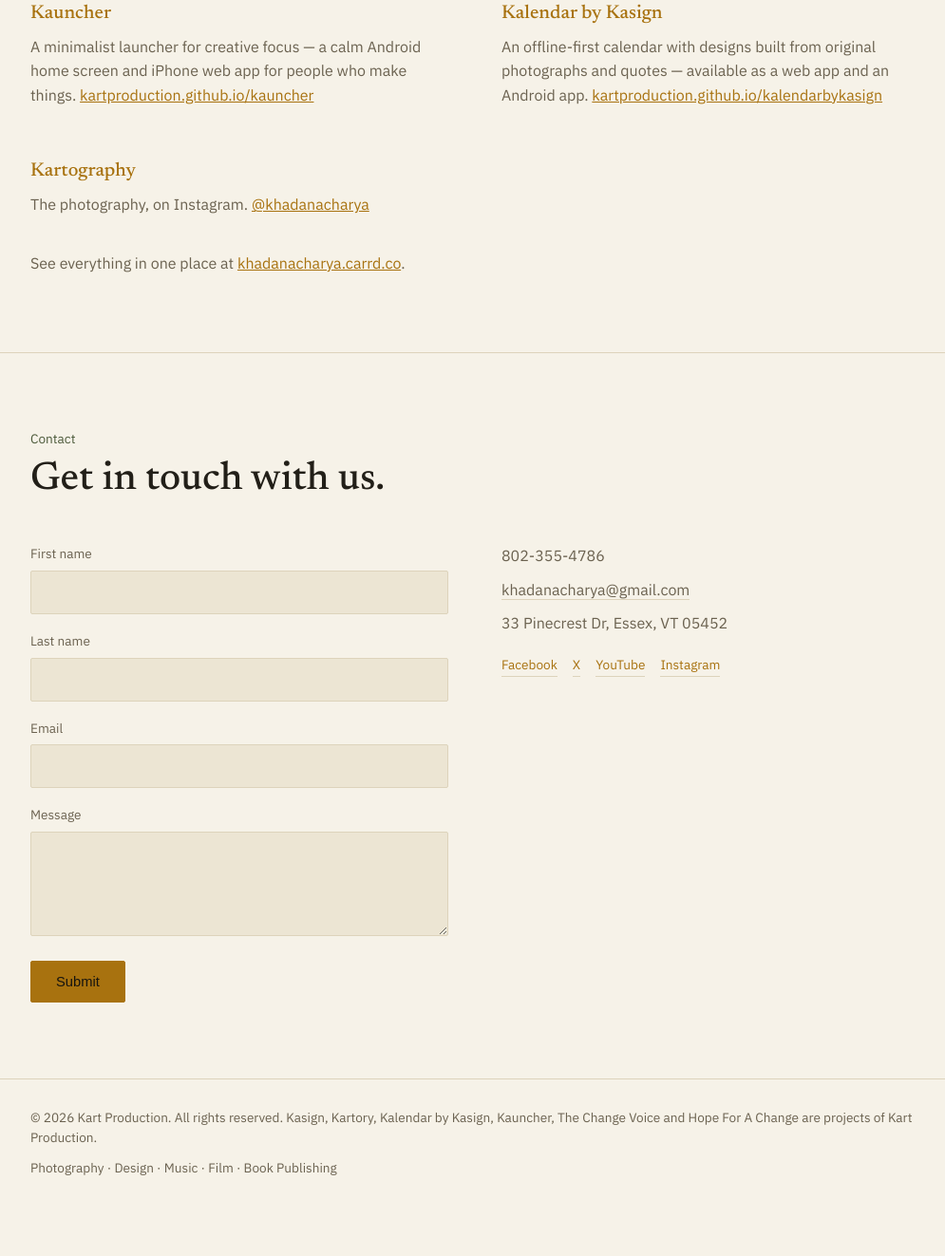
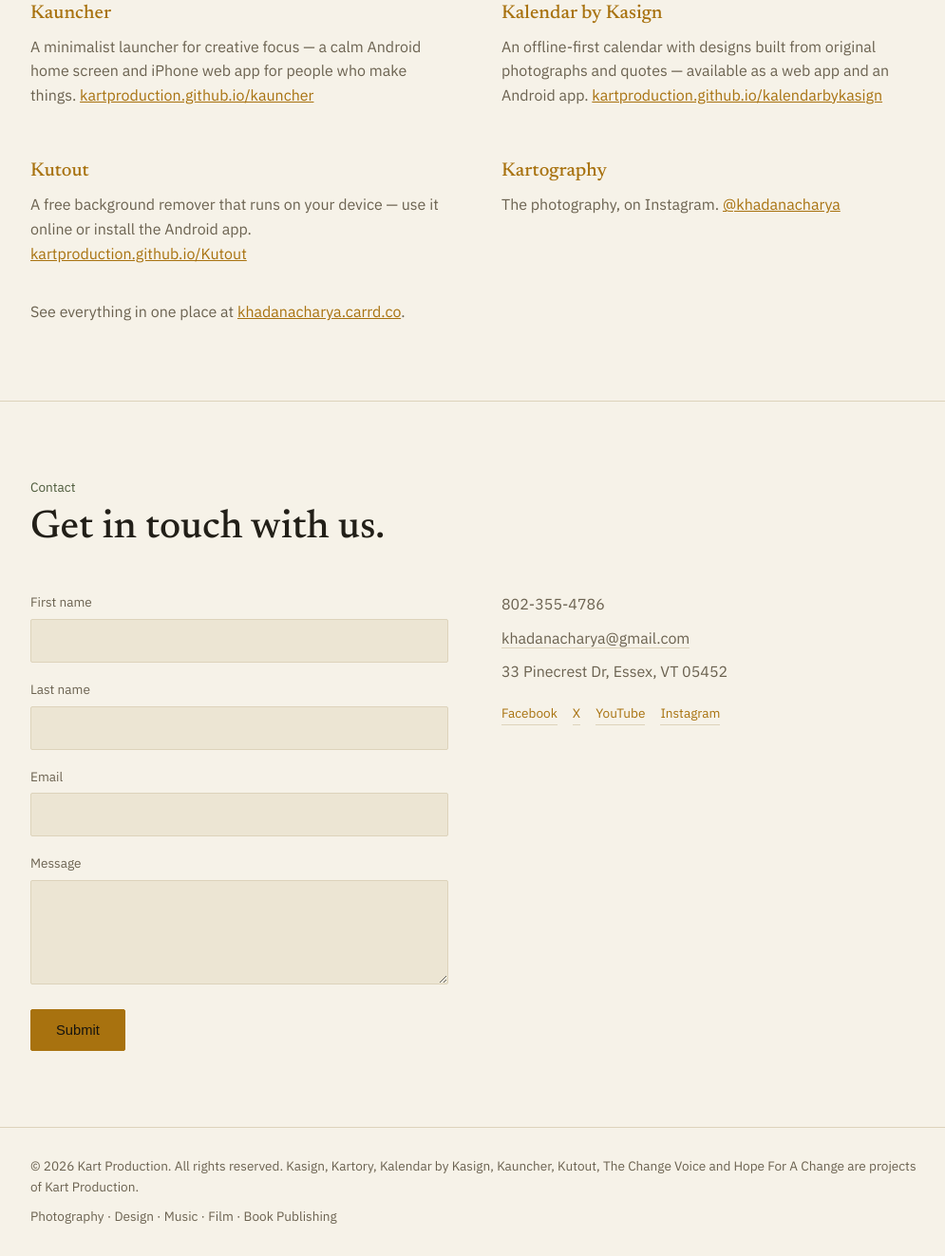
Before and after one commit to kartproduction/kart, a plain HTML site: page index.html in a window 1280 px wide. Shown: the part 2900-4223 px from the top of the page at 95% size, without its empty margins (140-1135 px from the left). Before the commit the page ends 4172 px from the top, so only its background shows below. Drawn offline with Linux system fonts and the light colour scheme.

Commit message:
Add files via upload

```diff
--- a/index.html
+++ b/index.html
@@ -255,6 +255,10 @@
         <p>An offline-first calendar with designs built from original photographs and quotes — available as a web app and an Android app. <a href="https://kartproduction.github.io/kalendarbykasign/" style="color:var(--accent);">kartproduction.github.io/kalendarbykasign</a></p>
       </div>
       <div>
+        <h3>Kutout</h3>
+        <p>A free background remover that runs on your device — use it online or install the Android app. <a href="https://kartproduction.github.io/Kutout/" style="color:var(--accent);">kartproduction.github.io/Kutout</a></p>
+      </div>
+      <div>
         <h3>Kartography</h3>
         <p>The photography, on Instagram. <a href="https://www.instagram.com/khadanacharya/" style="color:var(--accent);">@khadanacharya</a></p>
       </div>
@@ -305,7 +309,7 @@
 
 <footer>
   <div class="wrap">
-    <div>© 2026 Kart Production. All rights reserved. Kasign, Kartory, Kalendar by Kasign, Kauncher, The Change Voice and Hope For A Change are projects of Kart Production.</div>
+    <div>© 2026 Kart Production. All rights reserved. Kasign, Kartory, Kalendar by Kasign, Kauncher, Kutout, The Change Voice and Hope For A Change are projects of Kart Production.</div>
     <div>Photography · Design · Music · Film · Book Publishing</div>
   </div>
 </footer>
```
Also changed, not shown: LICENSE.txt (added), 1 other file.
